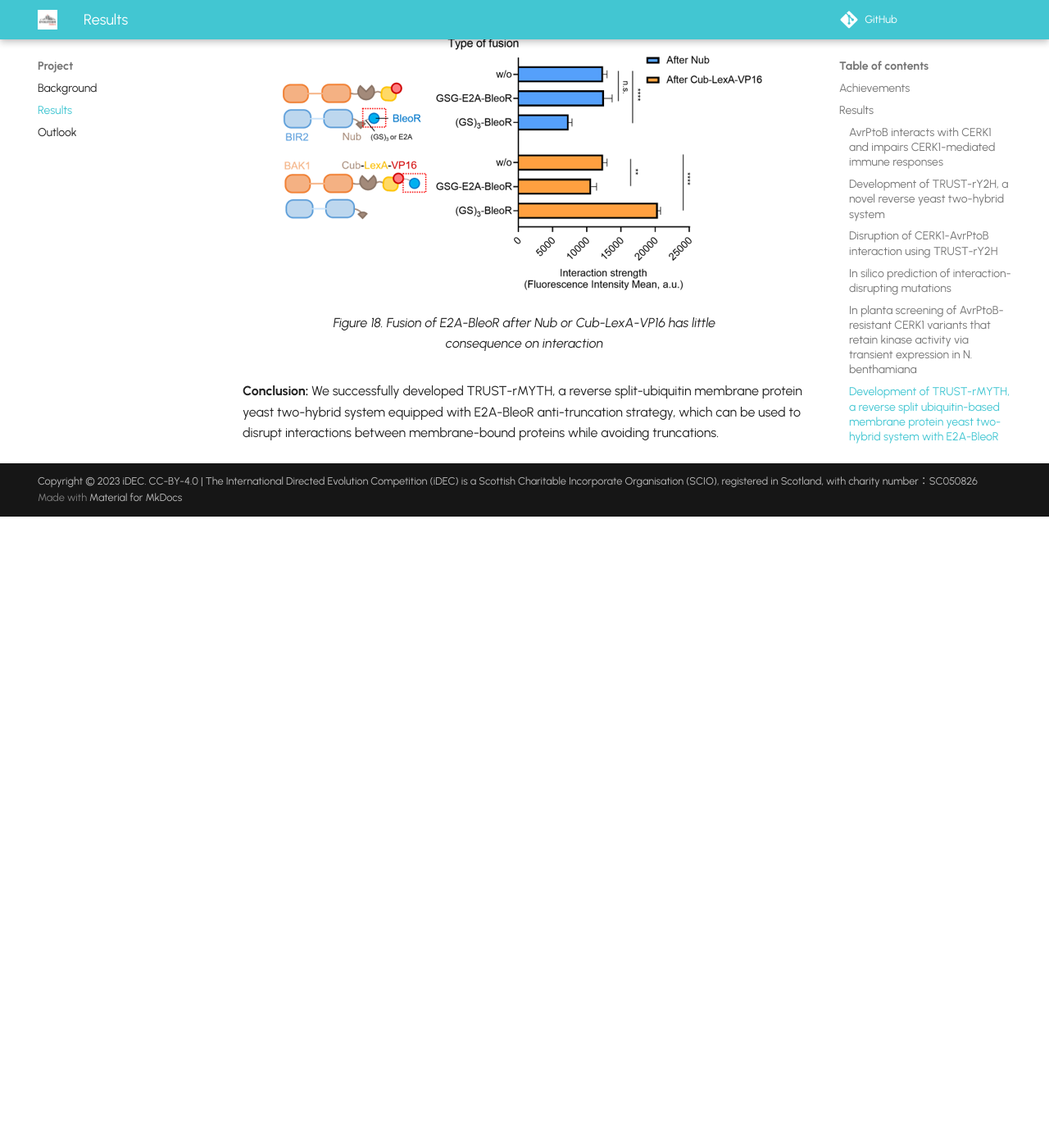
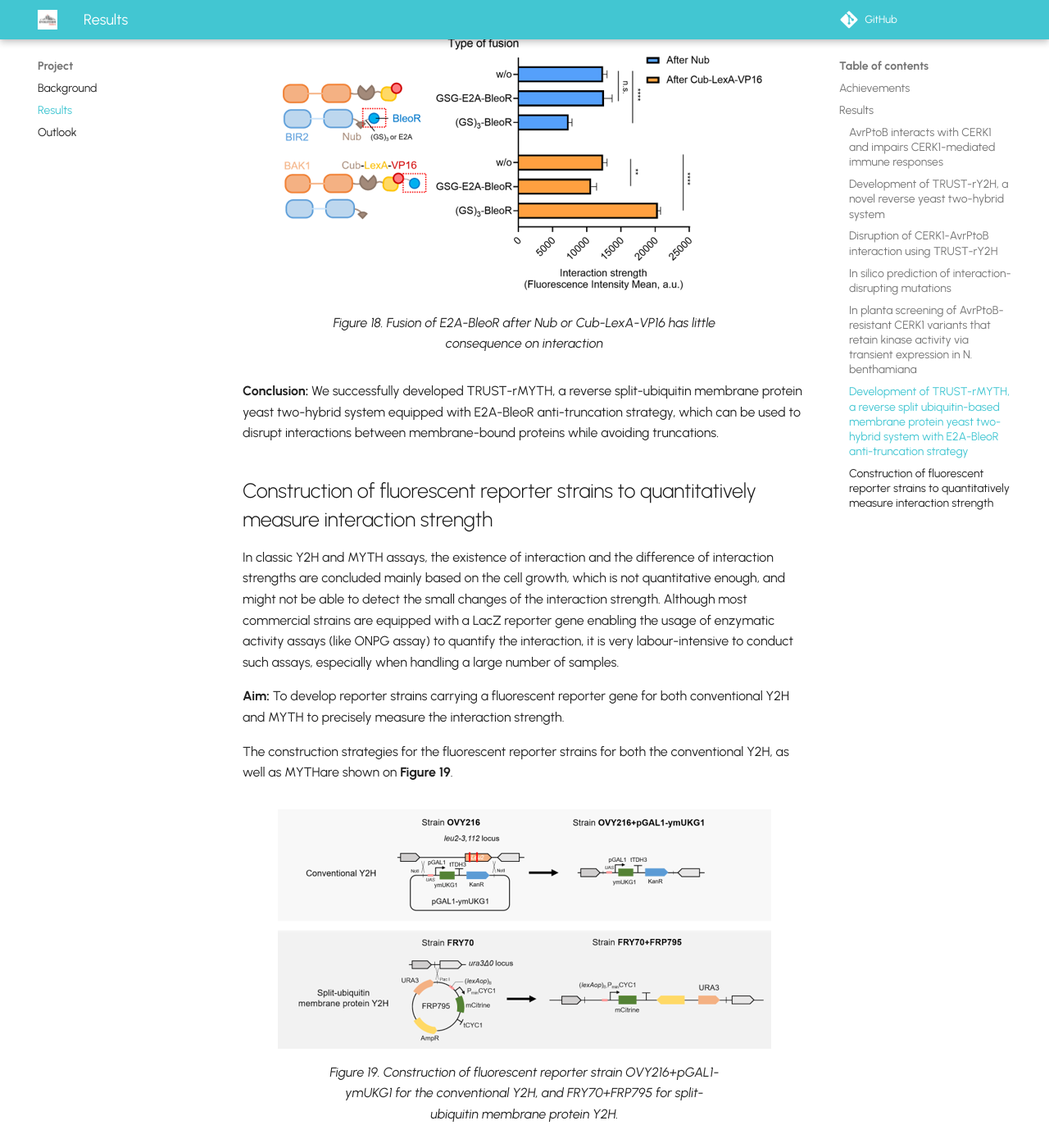
Before and after one commit to idec-teams/2023_Evolution_Suisse, an MkDocs documentation site: the page built from docs/project/results.md, in a window 1280 px wide and 1400 px high, scrolled down 14970 px. Shown: the whole window at 82% size. Built offline with MkDocs 1.6.1 and Material for MkDocs 9.7.7, drawn with Linux system fonts in a browser that asks for light colours; comment, search, counter and statistics services are not loaded; before the commit the page ends 15600 px from its top, so only the background shows below that; some of the changed text lies outside the part shown.

Commit message:
Last part

```diff
--- a/docs/project/results.md
+++ b/docs/project/results.md
@@ -222,3 +222,36 @@
 </figure>
 
 **Conclusion:** We successfully developed TRUST-rMYTH, a reverse split-ubiquitin membrane protein yeast two-hybrid system equipped with E2A-BleoR anti-truncation strategy, which can be used to disrupt interactions between membrane-bound proteins while avoiding truncations.
+
+## Construction of fluorescent reporter strains to quantitatively measure interaction strength
+In classic Y2H and MYTH assays, the existence of interaction and the difference of interaction strengths are concluded mainly based on the cell growth, which is not quantitative enough, and might not be able to detect the small changes of the interaction strength. Although most commercial strains are equipped with a LacZ reporter gene enabling the usage of enzymatic activity assays (like ONPG assay) to quantify the interaction, it is very labour-intensive to conduct such assays, especially when handling a large number of samples.
+
+**Aim:** To develop reporter strains carrying a fluorescent reporter gene for both conventional Y2H and MYTH to precisely measure the interaction strength.
+
+The construction strategies for the fluorescent reporter strains for both the conventional Y2H, as well as  MYTHare shown on **Figure 19**.
+
+<figure markdown>
+![Figure19](Result_figures/Figure_19.png)
+<figcaption> Figure 19. Construction of fluorescent reporter strain OVY216+pGAL1-ymUKG1 for the conventional Y2H, and FRY70+FRP795 for split-ubiquitin membrane protein Y2H.
+
+</figcaption>
+</figure>
+
+As shown in Figure 20, the workflow, which is based on liquid handling, is very simple.
+
+<figure markdown>
+![Figure20](Result_figures/Figure_20.png)
+<figcaption>Figure 20. Workflow to quantitatively measure PPI strength using the fluorescent reporter strains.
+
+</figcaption>
+</figure>
+
+These reporter strains have been already successfully used in our research to draw the following conclusions:
+
+* In the TRUST-rY2H system, the E2A-BleoR fusion has almost no interference on the CERK1-AvrPtoB interaction, and E2A is the best 2A self-cleavage peptide in comparison with O2A and P2A (**Fig 6**).
+
+* In yeast, BAK1 and BIR2 interact with each other through both the extracellular and intracellular domains (**Fig. 17**).
+
+* In the TRUST-rMYTH system, the E2A-BleoR anti-truncation module does not interfere with the interaction detection module (**Fig. 18**).
+
+In the future, we will run a rY2H assay in strains carrying both _Ura3_ and fluorescent reporter genes, so that we can directly pick colonies from 5-FOA plates to measure to what extent the interaction is disrupted.
```
